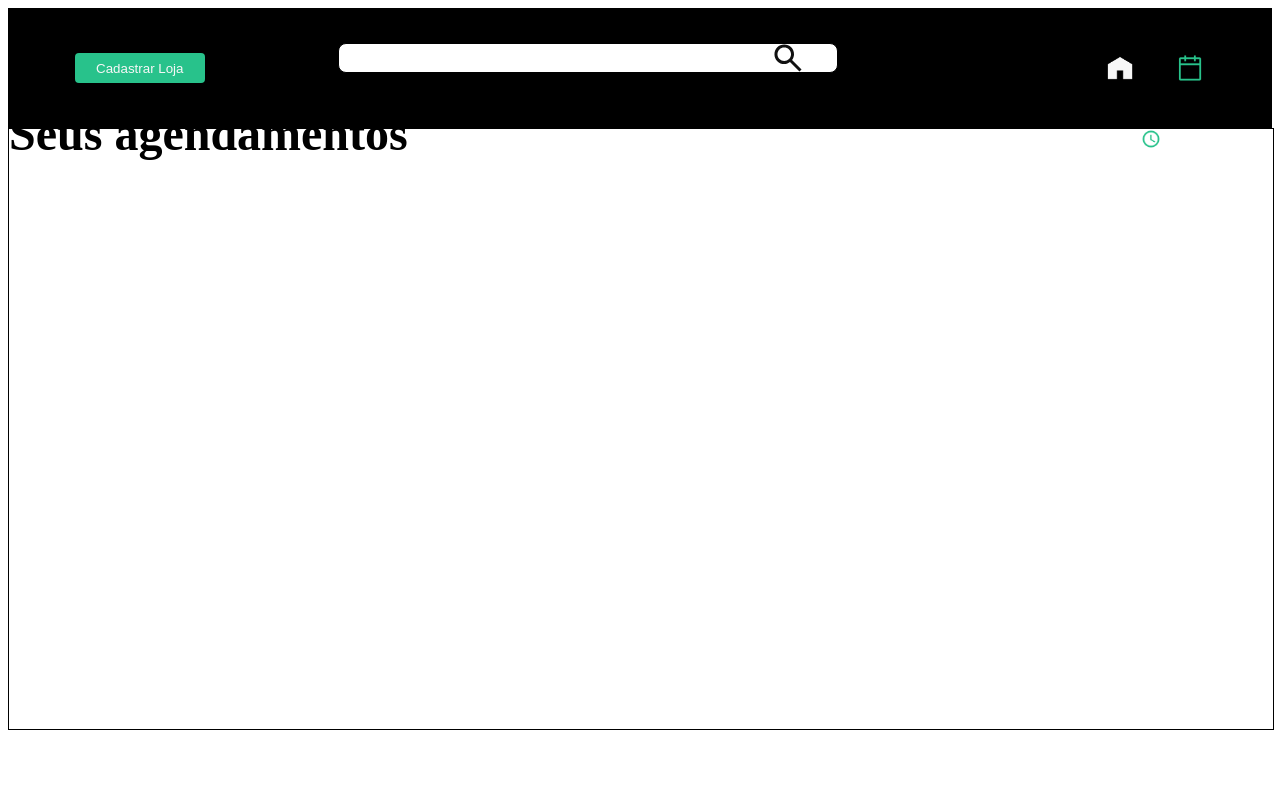
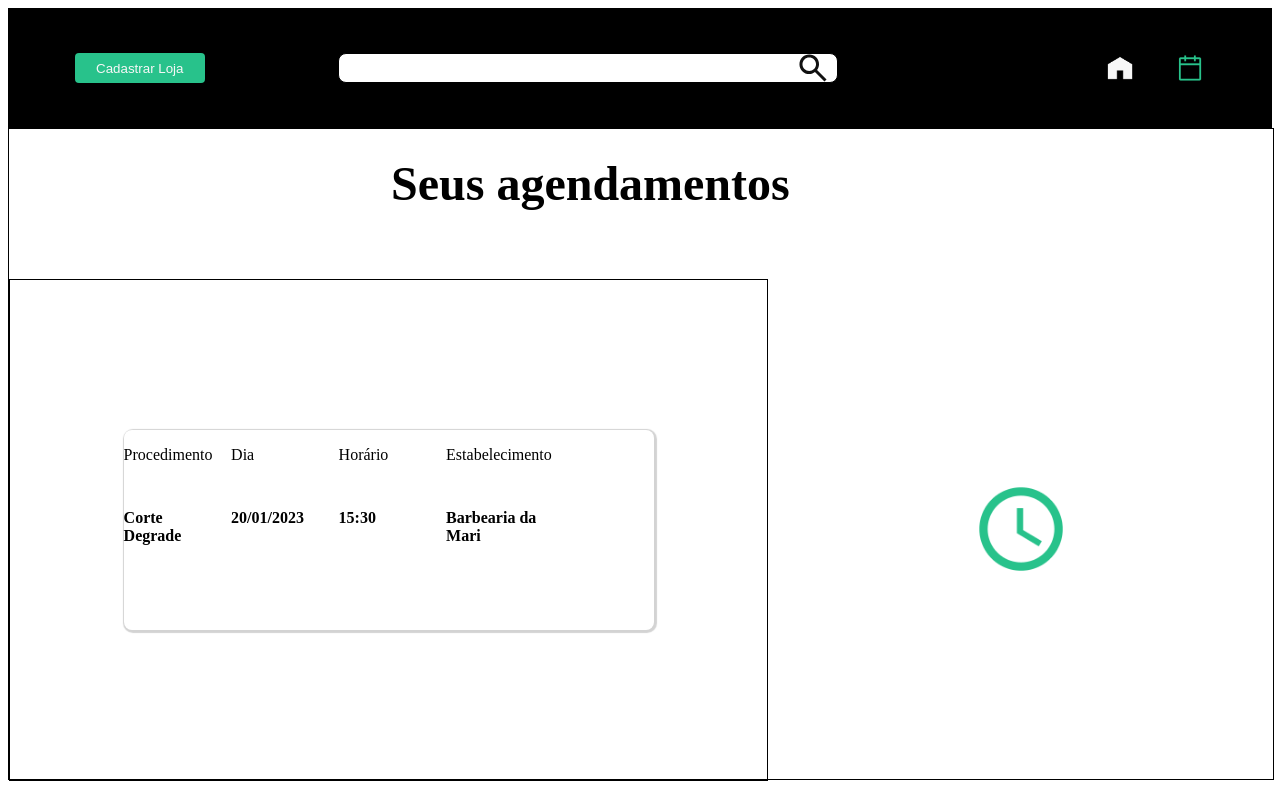
Before and after one commit to Agenda-Synapse/FrontEnd, an Angular app: page /hist-agenda in a window 1280 px wide. Built offline with nearby package versions, Linux system fonts and the light colour scheme.

Commit message:
html terminado

```diff
--- a/src/app/pages/hist-agenda/hist-agenda.component.html
+++ b/src/app/pages/hist-agenda/hist-agenda.component.html
@@ -32,17 +32,61 @@
         <h1>Seus agendamentos</h1>
     </div>
 
-    <div class="agendamentos">
+<div class="agendamentos">
+
+    <div class="left-agenda">
+
+        <div class="hist-1">
 
 
+            <div class="procedimento">
+
+                <p>Procedimento</p>
+                <h4> Corte Degrade </h4>
+
+            </div>
+
+            <div class="data">
+
+                <p>Dia</p>
+                <h4>20/01/2023</h4>
+
+            </div>
+            <div class="horario">
+
+                <p>Horário</p>
+                <h4>15:30</h4>
+
+
+            </div>
+            <div class="estabelecimento">
+
+
+                <p>Estabelecimento</p>
+                <h4>Barbearia da Mari</h4>
+
+            </div>
+
+
+            <div class="status"></div>
+
+
+        </div>
 
 
     </div>
 
 
 
+    <div class="right-agenda">
 
-    <img class="relogio" src="../../../assets/relogioagenda.png">
+        <img class="relogio" src="../../../assets/relogioagenda.png">
+
+
+    </div>
+
+
+</div>
 
 
 
--- a/src/app/pages/hist-agenda/hist-agenda.component.scss
+++ b/src/app/pages/hist-agenda/hist-agenda.component.scss
@@ -15,11 +15,14 @@
         border: none;
         color: var(--bg-princi);
         background-color: var(--green);
+        cursor: pointer;
 
     }
 
 
     .searchbar{
+        display: flex;
+        align-items: center;
         height: 50px;
         width: 600px;
         padding-right: 100px;
@@ -33,7 +36,7 @@
             border: solid 1px black;
             border-radius: 8px;
             background-color: white;
-            padding-left: 400px;
+            padding-left: 450px;
 
 
 
@@ -55,6 +58,7 @@
                 width: 30px;
                 background-color: black;
                 border: none;
+                cursor: pointer;
 
                 img{
                 height: 30px;
@@ -70,6 +74,7 @@
 
                 height: 30px;
                 width: 30px;
+                cursor: pointer;
 
 
             }
@@ -86,26 +91,130 @@
 
 .histagendamentos{
 display: flex;
-flex-direction: row;
+flex-direction: column;
+justify-content: space-between;
+align-items: center;
+padding-top: 50px ;
 height: 600px;
 width: 100%;
 border: solid 1px black;
 
 
+
+
+
 .agendamentos{
 
     height: 500px;
-    width: 50%;
+    width: 100%;
+    display: flex;
+    flex-direction: row;
+    justify-content: space-between;
+
+
+
+    .left-agenda{
+
+        display: flex;
+        flex-direction: column;
+        align-items: center;
+        justify-content: center;
+        height: 500px;
+        width: 60%;
+        border: solid 1px black;
+
+
+
+        .hist-1{
+            display: flex;
+            flex-direction: row;
+            justify-content: space-between;
+            height: 200px;
+            width: 70%;
+            border: none;
+            border-radius: 8px;
+            box-shadow: 1px 1px 1px 2px lightgray;
+
+
+            .procedimento{
+                height: 100px;
+                width: 100px;
+                display: flex;
+                flex-direction: column;
+                justify-content: space-between;
+
+            }
+            .data{
+
+                height: 100px;
+                width: 100px;
+                display: flex;
+                flex-direction: column;
+                justify-content: space-between;
+            }
+
+            .horario{
+                height: 100px;
+                width: 100px;
+                display: flex;
+                flex-direction: column;
+                justify-content: space-between;
+
+            }
+
+
+            .estabelecimento{
+
+                height: 100px;
+                width: 100px;
+                display: flex;
+                flex-direction: column;
+                justify-content: space-between;
+
+            }
+
+            .status{
+
+                 height: 100px;
+                width: 100px;
+                display: flex;
+                flex-direction: column;
+                justify-content: space-between;
+
+            }
+
+        }
+
+
+
+
+
+    }
+
+
+
+
+    .right-agenda{
+        height: 500px ;
+        width: 40%;
+        display: flex;
+        justify-content: center;
+        align-items: center;
+
+
+
+
+    .relogio{
+        height: 100px;
+        width: 100px;
+
+    }
+
+    }
+
 
 }
 
 
 
-
-.relogio{
-    height: 20px;
-    width: 20px;
-
 }
-
-}
```
